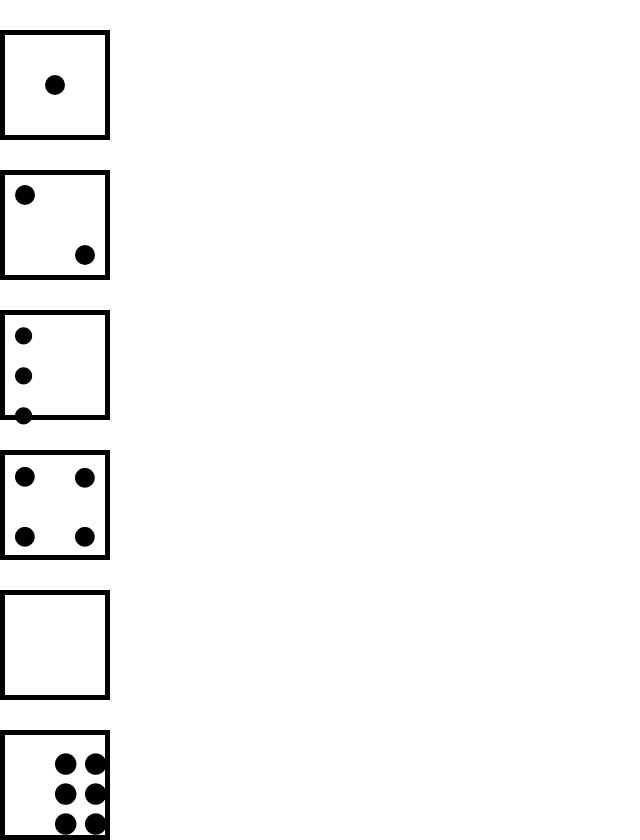
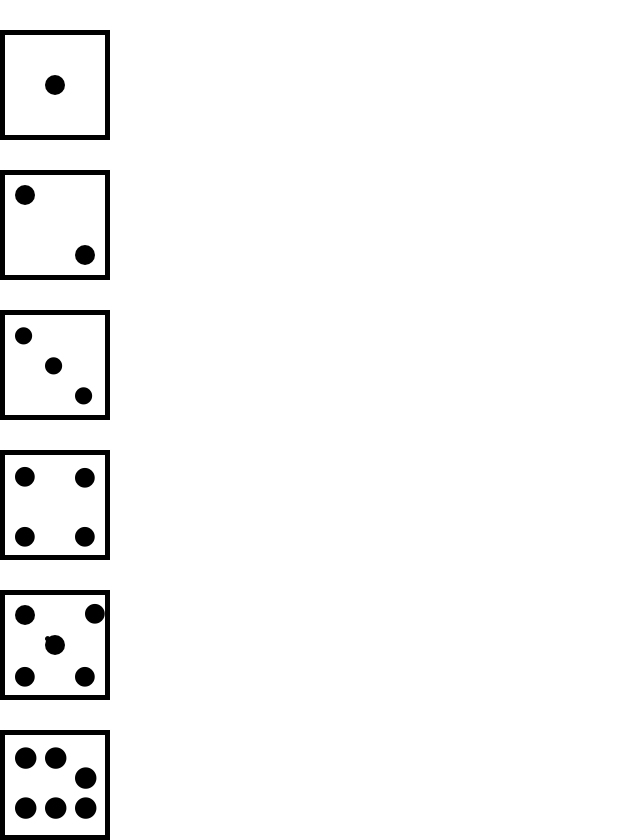
Before and after one commit to geekwise-jennifer-tablett/dice, a plain HTML site: page index.html in a window 1280 px wide. Shown: the whole page, without its empty margins (0-640 px from the left). Drawn offline with Linux system fonts and the light colour scheme.

Commit message:
12:23
five and six need work

```diff
--- a/css/style.css
+++ b/css/style.css
@@ -59,13 +59,15 @@ span{
     float:left;
 }
 
-s:nth-child(2){
+span:nth-child(2){
+    margin:0 auto;
+    position:relative;
+    transform:translateX(40px)
 
 
 }
-s:nth-child(3){
-    clear:both
-    float:right;
+span:nth-child(3){
+   float:right;
 }
 /*dice_four*/
 #t_left{
@@ -112,10 +114,53 @@ s:nth-child(3){
     position:relative;
     transform:translateY(-20px);
 }
+
+/*dice_five*/
+#five_tr{
+    clear:both;
+    margin:0;
+    padding:0;
+    height:20px;
+    width:20px;
+    font-size:23px;
+    float:right;
+    position:relative;
+    transform:translateY(-33px);
+    transform:transitionX(10px)
 }
-/*dice_five*/
-
-
+#center{
+    clear:both;
+    margin:0 auto;
+    padding:0;
+    height:20px;
+    width:20px;
+    border-radius:50rem;
+    position:relative;
+    transform:translateY(-20px);
+    background-color:black;
+}
+#five_bl{
+    clear:both;
+    margin:10px;
+    padding:0;
+    height:20px;
+    width:20px;
+    font-size:23px;
+    float:left;
+    position:relative;
+    transform:translateY(-20px);
+}
+#five_br{
+    clear:both;
+    margin:10px;
+    padding:0;
+    height:20px;
+    width:20px;
+    font-size:23px;
+    float:right;
+    position:relative;
+    transform:translateY(-60px);
+}
 /*dice_six*/
 .dice > ul{
     margin:0;
@@ -124,10 +169,8 @@ s:nth-child(3){
     width:100%;
     display:block;
     font-size:50px;
-    background-color:red;
 }
 .dice > ul > li{
-
     margin:10px;
     padding:0;
     height:10px;
--- a/index.html
+++ b/index.html
@@ -35,7 +35,18 @@
         </div>
          <!--dice_five-->
         <div class="dice">
-
+           <div id="top_left"></div>
+            <div id="five_tr"><i class="fa fa-circle"></i>
+            </div>
+            <div id="center">
+                <i class="fa fa-circle"></i>
+           </div>
+           <div id="five_bl">
+               <i class="fa fa-circle"></i>
+           </div>
+            <div id="five_br">
+              <i class="fa fa-circle"></i>
+            </div>
         </div>
          <!--dice_six-->
         <div class="dice">
```
